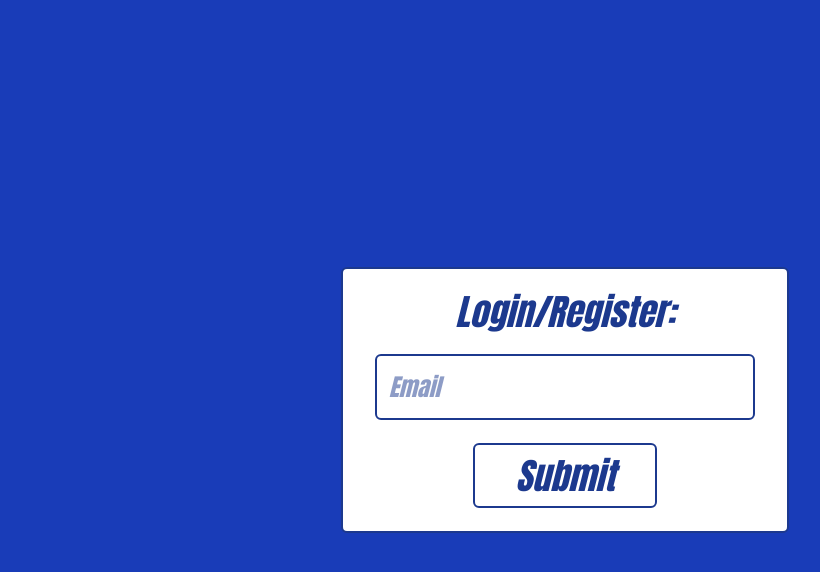
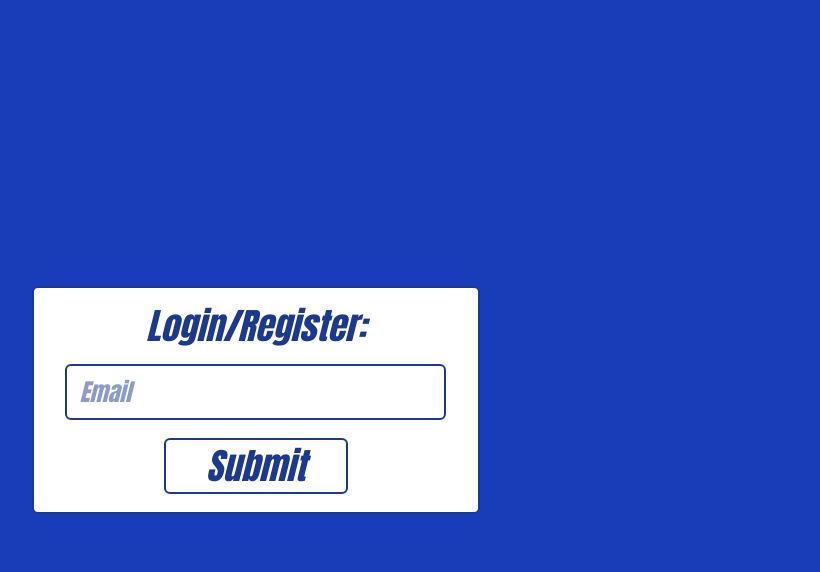
Before and after one commit to J-Mikolajczyk/Momentum, a React (Vite) app in the folder frontend/: page / in a window 1280 px wide. Both pictures are taken after a click on the button "LOGIN/REGISTER". Shown: the top 572 px of the page, without its empty margins (75-895 px from the left). Built offline with nearby package versions, Linux system fonts and the light colour scheme.

Commit message:
Cleaning jsx formatting

```diff
--- a/frontend/src/App.jsx
+++ b/frontend/src/App.jsx
@@ -13,13 +13,14 @@ function App() {
   };
 
   return (
-    <div>
+    <div className='h-screen w-screen flex flex-col items-center justify-center bg-blue-800'>
       { loggedIn ?
         (<><Home userInfo={userInfo} setUserInfo={setUserInfo}/></>)
-        :(<> { showEmailForm ?
+        :(<>
+          { showEmailForm ?
           (<><EmailForm setLoggedIn={setLoggedIn} setUserInfo={setUserInfo}/></>)
-            :(<><SplashScreen onClick={handleShowEmailForm} /></>)}
-        </>)
+            :(<><SplashScreen onClick={handleShowEmailForm} /></>)} </>
+          )
       }
     </div>
   );
--- a/frontend/src/components/AddBlockPopup.jsx
+++ b/frontend/src/components/AddBlockPopup.jsx
@@ -1,7 +1,13 @@
-import React, { useState } from 'react';
+import React, { useState, useEffect } from 'react';
 import { postRequest } from '../utils/api';
+import setThemeColor from '../hooks/useThemeColor'
 
 export default function AddBlockPopup( {open, toggleAddBlockMenu, userInfo, setUserInfo} ) {
+
+    useEffect(() => {
+      setThemeColor('#122A81');
+    }, []);
+
   const ip = import.meta.env.VITE_IP_ADDRESS;
     const [blockName, setBlockName] = useState('');
     const [message, setMessage] = useState('');
--- a/frontend/src/components/EmailForm.jsx
+++ b/frontend/src/components/EmailForm.jsx
@@ -78,8 +78,8 @@ function EmailForm({ setLoggedIn, setUserInfo }) {
   };
 
   return (
-    <div className='h-screen flex flex-col items-center justify-center bg-blue-800'>
-      <form  onSubmit={handleSubmit}  className='min-h-1/3 w-5/6 max-w-md max-h-md flex flex-col items-center justify-evenly bg-white font-anton rounded-md text-blue-900 text-4xl border-blue-900 border-2'  >
+    <div className='h-2/7 w-5/6'>
+      <form  onSubmit={handleSubmit}  className='w-full max-w-md h-full flex flex-col items-center justify-evenly bg-white font-anton rounded-md text-blue-900 text-4xl border-blue-900 border-2'  >
       <h1 className='text-blue-900 font-anton text-4xl'>{exists ? 'Login:' : notFound ? 'Register:' : 'Login/Register:'}</h1>
         <input className='bg-white font-anton rounded-md text-blue-900 h-1/4 w-6/7 pl-3 text-2xl border-blue-900 border-2' placeholder='Email' type='email' value={email} onChange={(e) => setEmail(e.target.value)} required />
         {
--- a/frontend/src/components/Home.jsx
+++ b/frontend/src/components/Home.jsx
@@ -34,7 +34,7 @@ function Home({ userInfo, setUserInfo }) {
   }
 
   return (
-    <div className='flex flex-col bg-white'>
+    <div className='h-full w-full flex flex-col bg-white'>
       <nav className='sticky top-0 z-10 h-1/12 flex shrink-0 justify-between items-center bg-blue-800 pl-2.5'>
         <button onClick={goHome} className='select-none text-white font-anton text-5xl'>MOMENTUM</button>
         <button onClick={toggleSidebar} className='select-none text-white font-anton text-6xl pb-2 w-1/6'>≡</button>
--- a/frontend/src/components/SplashScreen.jsx
+++ b/frontend/src/components/SplashScreen.jsx
@@ -7,7 +7,7 @@ function SplashScreen({ onClick }) {
   }, []);
 
   return (
-    <div className='h-screen flex flex-col items-center justify-center bg-blue-800 '>
+    <div>
       <h1 className="text-white font-anton text-6xl">MOMENTUM</h1>
       <button
         className='bg-white font-anton rounded-md text-blue-900 hover:bg-gray-200 transition duration-300 py-3 px-10 text-4xl border-blue-900 border-2'
```
